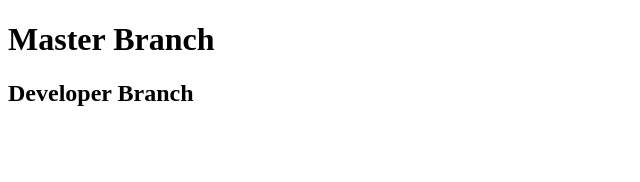
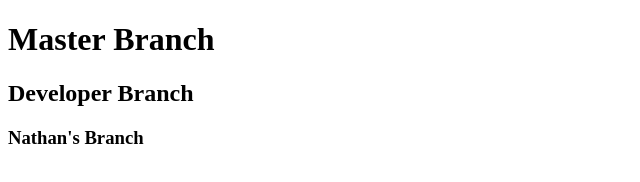
Before and after one commit to NATHAN-GEE/teamGit, a plain HTML site: page index.html in a window 1280 px wide. Shown: the whole page, without its empty margins (0-640 px from the left). Drawn offline with Linux system fonts and the light colour scheme.

Commit message:
nathans branch

```diff
--- a/index.html
+++ b/index.html
@@ -9,5 +9,6 @@
 <body>
         <h1>Master Branch</h1>
         <h2>Developer Branch</h2>
+        <h3>Nathan's Branch</h3>
 </body>
 </html>
```
